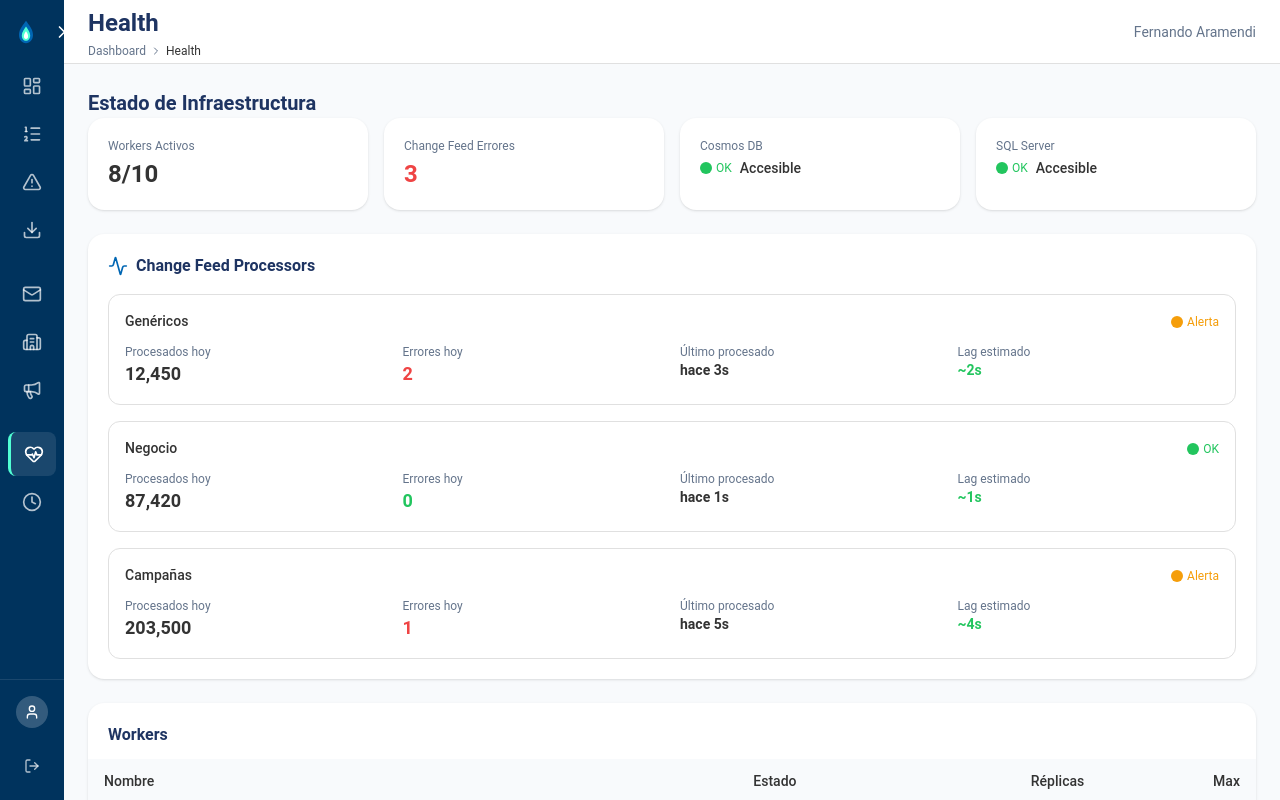
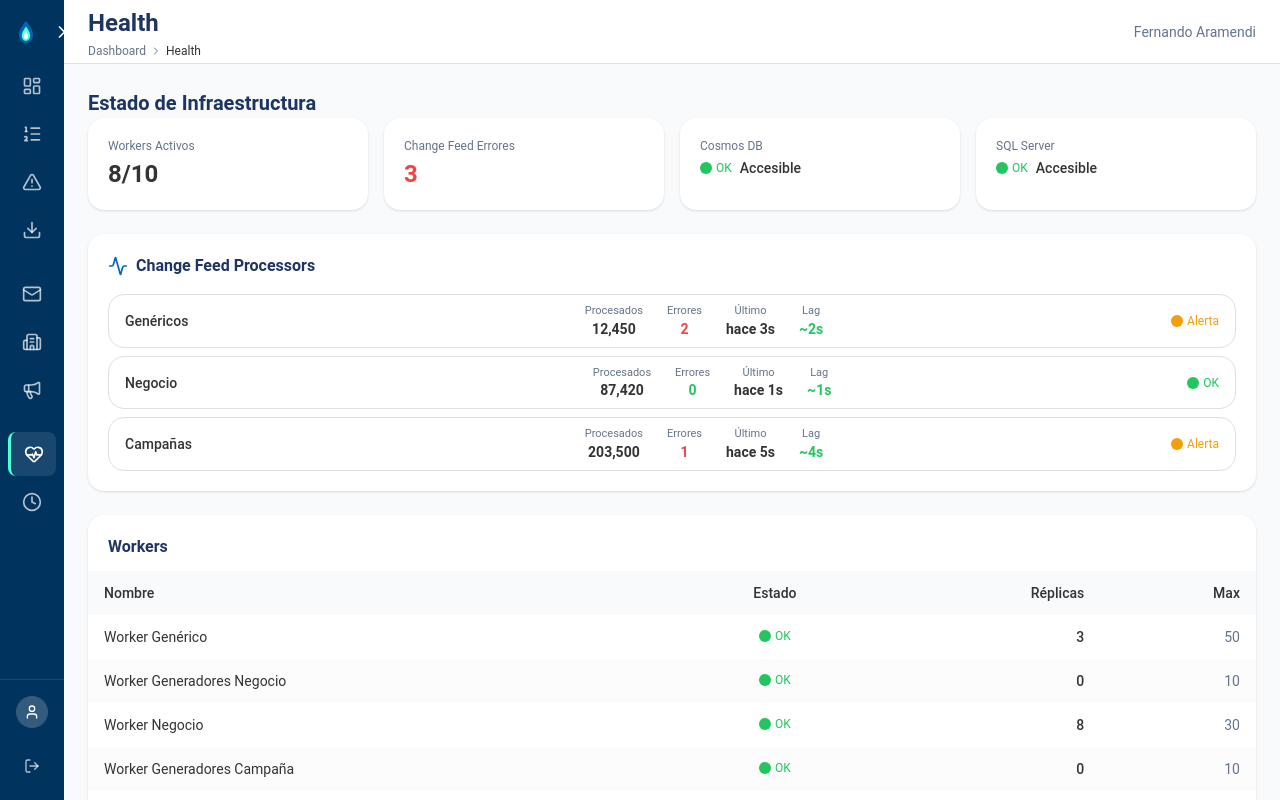
Before and after one commit to v-fearam/container-app-poc, a React (Vite) app in the folder src/prototype/dashboard/: page /health in a window 1280 px wide. Shown: the top 800 px of the page. Built offline with nearby package versions, Linux system fonts and the light colour scheme.

Commit message:
Dashboard prototype

```diff
--- a/src/prototype/dashboard/src/pages/DlqPage.tsx
+++ b/src/prototype/dashboard/src/pages/DlqPage.tsx
@@ -14,6 +14,7 @@ export function DlqPage() {
   const [confirmAction, setConfirmAction] = useState<'discard' | 'requeue' | null>(null)
   const [filterCola, setFilterCola] = useState(searchParams.get('cola') || '')
   const [filterReason, setFilterReason] = useState('')
+  const [filterFecha, setFilterFecha] = useState(new Date().toISOString().split('T')[0])
 
   // Sync URL param
   useEffect(() => {
@@ -40,9 +41,10 @@ export function DlqPage() {
   const filtered = useMemo(() => {
     return dlqMessages.filter(m =>
       (!filterCola || m.cola === filterCola) &&
-      (!filterReason || m.deadLetterReason === filterReason)
+      (!filterReason || m.deadLetterReason === filterReason) &&
+      (!filterFecha || m.enqueuedTime.split('T')[0] === filterFecha)
     )
-  }, [filterCola, filterReason])
+  }, [filterCola, filterReason, filterFecha])
 
   const toggle = (id: string) => {
     const next = new Set(selected)
@@ -87,6 +89,10 @@ export function DlqPage() {
 
       {/* Filters */}
       <div className="flex gap-4 items-center">
+        <input type="date" value={filterFecha} onChange={e => setFilterFecha(e.target.value)}
+          aria-label="Filtrar por fecha"
+          className="px-3 py-2 rounded-lg border text-sm cursor-pointer"
+          style={{ borderColor: 'var(--color-neutral-border)' }} />
         <select value={filterCola} onChange={e => setFilterCola(e.target.value)}
           aria-label="Filtrar por cola"
           className="px-3 py-2 rounded-lg border text-sm cursor-pointer"
@@ -101,8 +107,8 @@ export function DlqPage() {
           <option value="">Todas las razones</option>
           {reasonsUnicas.map(r => <option key={r} value={r}>{r}</option>)}
         </select>
-        {(filterCola || filterReason) && (
-          <button onClick={() => { setFilterCola(''); setFilterReason('') }}
+        {(filterCola || filterReason || filterFecha !== new Date().toISOString().split('T')[0]) && (
+          <button onClick={() => { setFilterCola(''); setFilterReason(''); setFilterFecha(new Date().toISOString().split('T')[0]) }}
             className="text-xs cursor-pointer hover:underline"
             style={{ color: 'var(--color-brand-primary)' }}>Limpiar filtros</button>
         )}
--- a/src/prototype/dashboard/src/pages/EventosPage.tsx
+++ b/src/prototype/dashboard/src/pages/EventosPage.tsx
@@ -38,12 +38,19 @@ export function EventosPage() {
   const [fecha, setFecha] = useState('2026-08-11')
   const [filterVertical, setFilterVertical] = useState('')
   const [filterProveedor, setFilterProveedor] = useState('')
+  const [page, setPage] = useState(1)
+  const pageSize = 15
 
-  const filtered = mockEventos.filter(e => {
-    if (filterVertical && e.vertical !== filterVertical) return false
-    if (filterProveedor && e.proveedor !== filterProveedor) return false
-    return true
-  })
+  const filtered = mockEventos
+    .filter(e => {
+      if (filterVertical && e.vertical !== filterVertical) return false
+      if (filterProveedor && e.proveedor !== filterProveedor) return false
+      return true
+    })
+    .sort((a, b) => b.hora.localeCompare(a.hora))
+
+  const totalPages = Math.ceil(filtered.length / pageSize)
+  const paginated = filtered.slice((page - 1) * pageSize, page * pageSize)
 
   const totals = filtered.reduce((acc, e) => ({
     recolectados: acc.recolectados + e.recolectados,
@@ -123,7 +130,7 @@ export function EventosPage() {
 
       {/* Filters */}
       <div className="flex gap-4 items-center">
-        <select value={filterVertical} onChange={e => setFilterVertical(e.target.value)}
+        <select value={filterVertical} onChange={e => { setFilterVertical(e.target.value); setPage(1) }}
           aria-label="Filtrar por vertical"
           className="px-3 py-2 rounded-lg border text-sm cursor-pointer"
           style={{ borderColor: 'var(--color-neutral-border)' }}>
@@ -132,7 +139,7 @@ export function EventosPage() {
           <option value="Negocio">Negocio</option>
           <option value="Campañas">Campañas</option>
         </select>
-        <select value={filterProveedor} onChange={e => setFilterProveedor(e.target.value)}
+        <select value={filterProveedor} onChange={e => { setFilterProveedor(e.target.value); setPage(1) }}
           aria-label="Filtrar por proveedor"
           className="px-3 py-2 rounded-lg border text-sm cursor-pointer"
           style={{ borderColor: 'var(--color-neutral-border)' }}>
@@ -163,7 +170,7 @@ export function EventosPage() {
             </tr>
           </thead>
           <tbody>
-            {filtered.map((e, i) => (
+            {paginated.map((e, i) => (
               <tr key={`${e.hora}-${e.vertical}-${e.proveedor}`} className={i % 2 === 0 ? '' : 'bg-gray-50/50'}>
                 <td className="px-4 py-3 font-medium">{e.hora}</td>
                 <td className="px-4 py-3">{e.vertical}</td>
@@ -181,6 +188,19 @@ export function EventosPage() {
             ))}
           </tbody>
         </table>
+        <div className="px-4 py-3 text-xs flex justify-between items-center border-t"
+          style={{ borderColor: 'var(--color-neutral-border)', color: 'var(--color-neutral-muted)' }}>
+          <span>Mostrando {(page - 1) * pageSize + 1}-{Math.min(page * pageSize, filtered.length)} de {filtered.length}</span>
+          <div className="flex gap-2">
+            <button onClick={() => setPage(p => Math.max(1, p - 1))} disabled={page === 1}
+              className="px-3 py-1 rounded border text-xs cursor-pointer disabled:opacity-40 disabled:cursor-not-allowed"
+              style={{ borderColor: 'var(--color-neutral-border)' }}>← Anterior</button>
+            <span className="px-2 py-1">Pág {page}/{totalPages || 1}</span>
+            <button onClick={() => setPage(p => Math.min(totalPages, p + 1))} disabled={page >= totalPages}
+              className="px-3 py-1 rounded border text-xs cursor-pointer disabled:opacity-40 disabled:cursor-not-allowed"
+              style={{ borderColor: 'var(--color-neutral-border)' }}>Siguiente →</button>
+          </div>
+        </div>
       </div>
 
       <p className="text-xs" style={{ color: 'var(--color-neutral-muted)' }}>
--- a/src/prototype/dashboard/src/pages/HealthPage.tsx
+++ b/src/prototype/dashboard/src/pages/HealthPage.tsx
@@ -43,34 +43,32 @@ export function HealthPage() {
           <Activity size={20} style={{ color: 'var(--color-brand-primary)' }} />
           <h4 className="font-semibold">Change Feed Processors</h4>
         </div>
-        <div className="space-y-4">
+        <div className="space-y-2">
           {changeFeedStatus.map(cf => (
-            <div key={cf.vertical} className="border rounded-xl p-4"
+            <div key={cf.vertical} className="border rounded-lg px-4 py-2 flex items-center justify-between"
               style={{ borderColor: 'var(--color-neutral-border)' }}>
-              <div className="flex items-center justify-between mb-3">
-                <h5 className="font-medium">{cf.vertical}</h5>
-                <StatusDot count={cf.erroresHoy} />
-              </div>
-              <div className="grid grid-cols-2 lg:grid-cols-4 gap-4 text-sm">
-                <div>
-                  <p className="text-xs" style={{ color: 'var(--color-neutral-muted)' }}>Procesados hoy</p>
-                  <p className="font-bold text-lg">{cf.procesadosHoy.toLocaleString()}</p>
+              <h5 className="font-medium text-sm w-28">{cf.vertical}</h5>
+              <div className="flex items-center gap-6 text-sm">
+                <div className="text-center">
+                  <p className="text-[11px]" style={{ color: 'var(--color-neutral-muted)' }}>Procesados</p>
+                  <p className="font-bold">{cf.procesadosHoy.toLocaleString()}</p>
                 </div>
-                <div>
-                  <p className="text-xs" style={{ color: 'var(--color-neutral-muted)' }}>Errores hoy</p>
-                  <p className="font-bold text-lg" style={{ color: cf.erroresHoy > 0 ? 'var(--color-semantic-error)' : 'var(--color-semantic-success)' }}>
+                <div className="text-center">
+                  <p className="text-[11px]" style={{ color: 'var(--color-neutral-muted)' }}>Errores</p>
+                  <p className="font-bold" style={{ color: cf.erroresHoy > 0 ? 'var(--color-semantic-error)' : 'var(--color-semantic-success)' }}>
                     {cf.erroresHoy}
                   </p>
                 </div>
-                <div>
-                  <p className="text-xs" style={{ color: 'var(--color-neutral-muted)' }}>Último procesado</p>
-                  <p className="font-bold">{cf.ultimoProcesado}</p>
+                <div className="text-center">
+                  <p className="text-[11px]" style={{ color: 'var(--color-neutral-muted)' }}>Último</p>
+                  <p className="font-bold text-sm">{cf.ultimoProcesado}</p>
                 </div>
-                <div>
-                  <p className="text-xs" style={{ color: 'var(--color-neutral-muted)' }}>Lag estimado</p>
-                  <p className="font-bold" style={{ color: 'var(--color-semantic-success)' }}>{cf.lagEstimado}</p>
+                <div className="text-center">
+                  <p className="text-[11px]" style={{ color: 'var(--color-neutral-muted)' }}>Lag</p>
+                  <p className="font-bold text-sm" style={{ color: 'var(--color-semantic-success)' }}>{cf.lagEstimado}</p>
                 </div>
               </div>
+              <StatusDot count={cf.erroresHoy} />
             </div>
           ))}
         </div>
```
